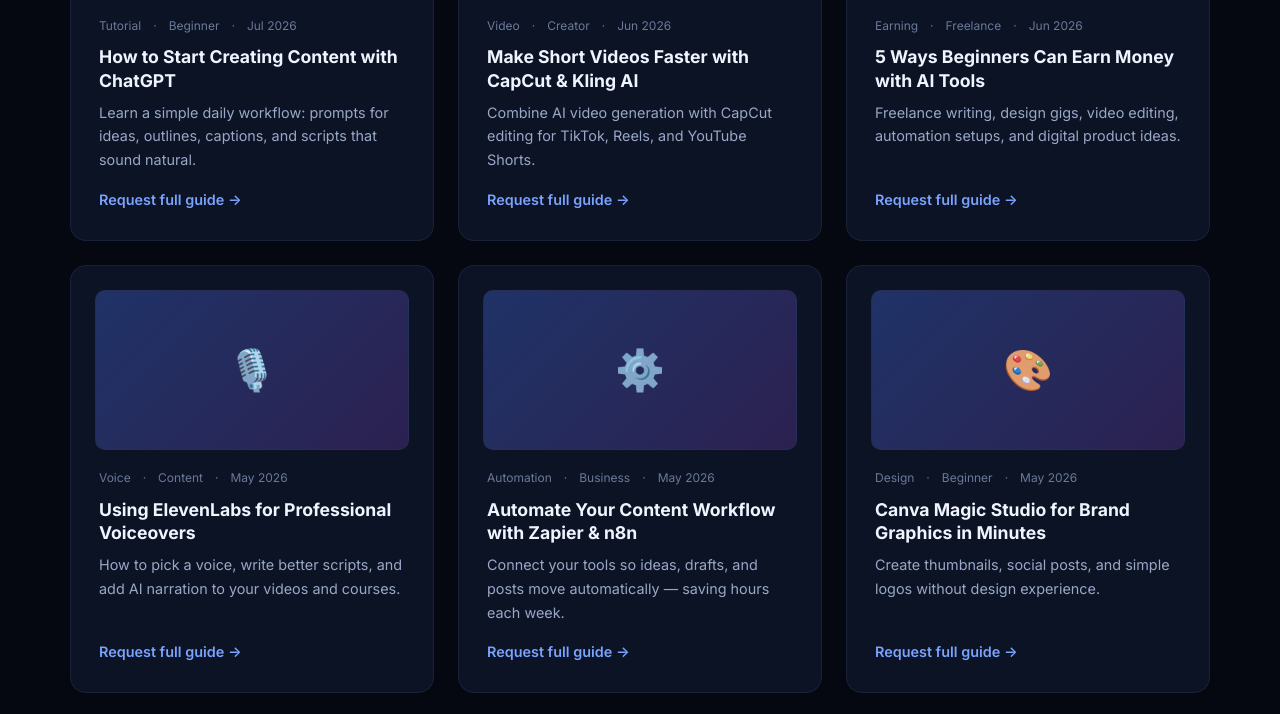
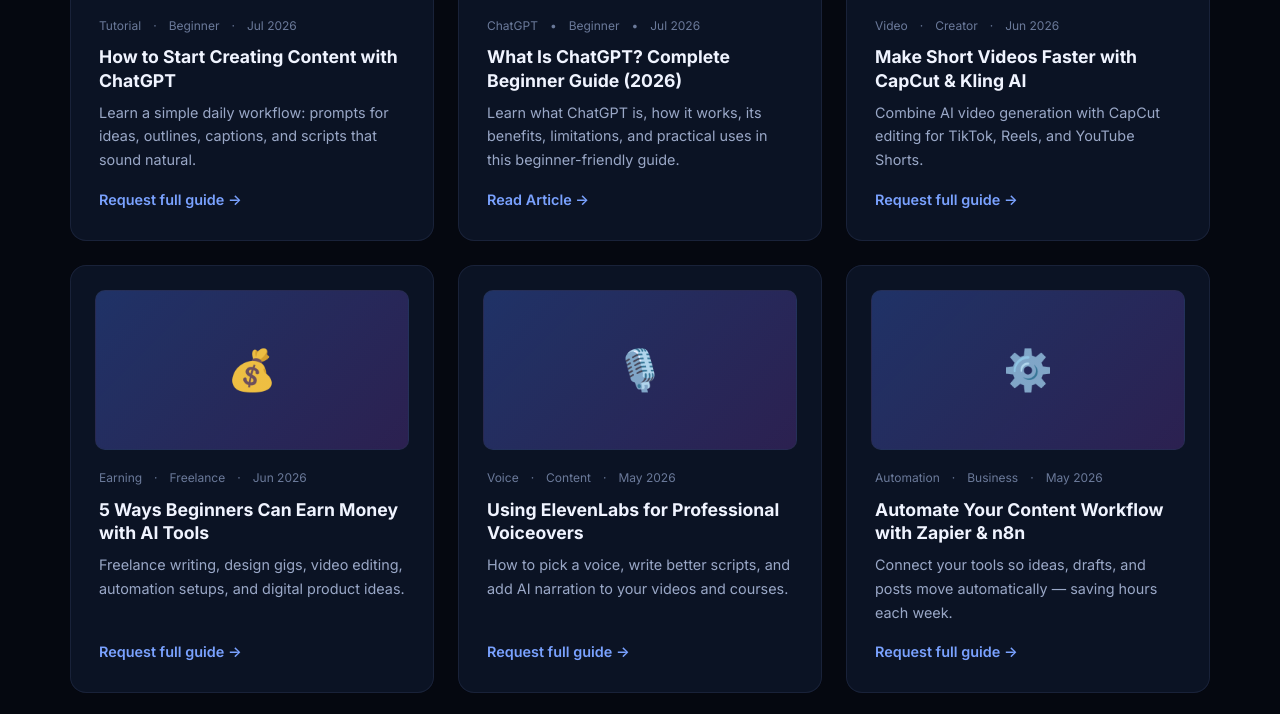
Before and after one commit to ghulammustafajanjua/futuremind-ai, a plain HTML site: page blog.html in a window 1280 px wide. Shown: the part 578-1292 px from the top of the page. Drawn offline with Linux system fonts and the light colour scheme.

Commit message:
Add ChatGPT beginner guide article section
Added a new article section about ChatGPT including its benefits and practical uses.

```diff
--- a/blog.html
+++ b/blog.html
@@ -56,6 +56,28 @@
             <p>Learn a simple daily workflow: prompts for ideas, outlines, captions, and scripts that sound natural.</p>
             <a href="contact.html" class="tool-link">Request full guide →</a>
           </article>
+          <article class="premium-card post-card animate-on-scroll">
+  <div class="post-image">🤖</div>
+
+  <div class="post-meta">
+    <span>ChatGPT</span>
+    <span>•</span>
+    <span>Beginner</span>
+    <span>•</span>
+    <time datetime="2026-07-20">Jul 2026</time>
+  </div>
+
+  <h3>What Is ChatGPT? Complete Beginner Guide (2026)</h3>
+
+  <p>
+    Learn what ChatGPT is, how it works, its benefits, limitations,
+    and practical uses in this beginner-friendly guide.
+  </p>
+
+  <a href="what-is-chatgpt.html" class="tool-link">
+    Read Article →
+  </a>
+</article>
           <article class="premium-card post-card animate-on-scroll">
             <div class="post-image">🎥</div>
             <div class="post-meta"><span>Video</span><span>·</span><span>Creator</span><span>·</span><time datetime="2026-06-20">Jun 2026</time></div>
```
